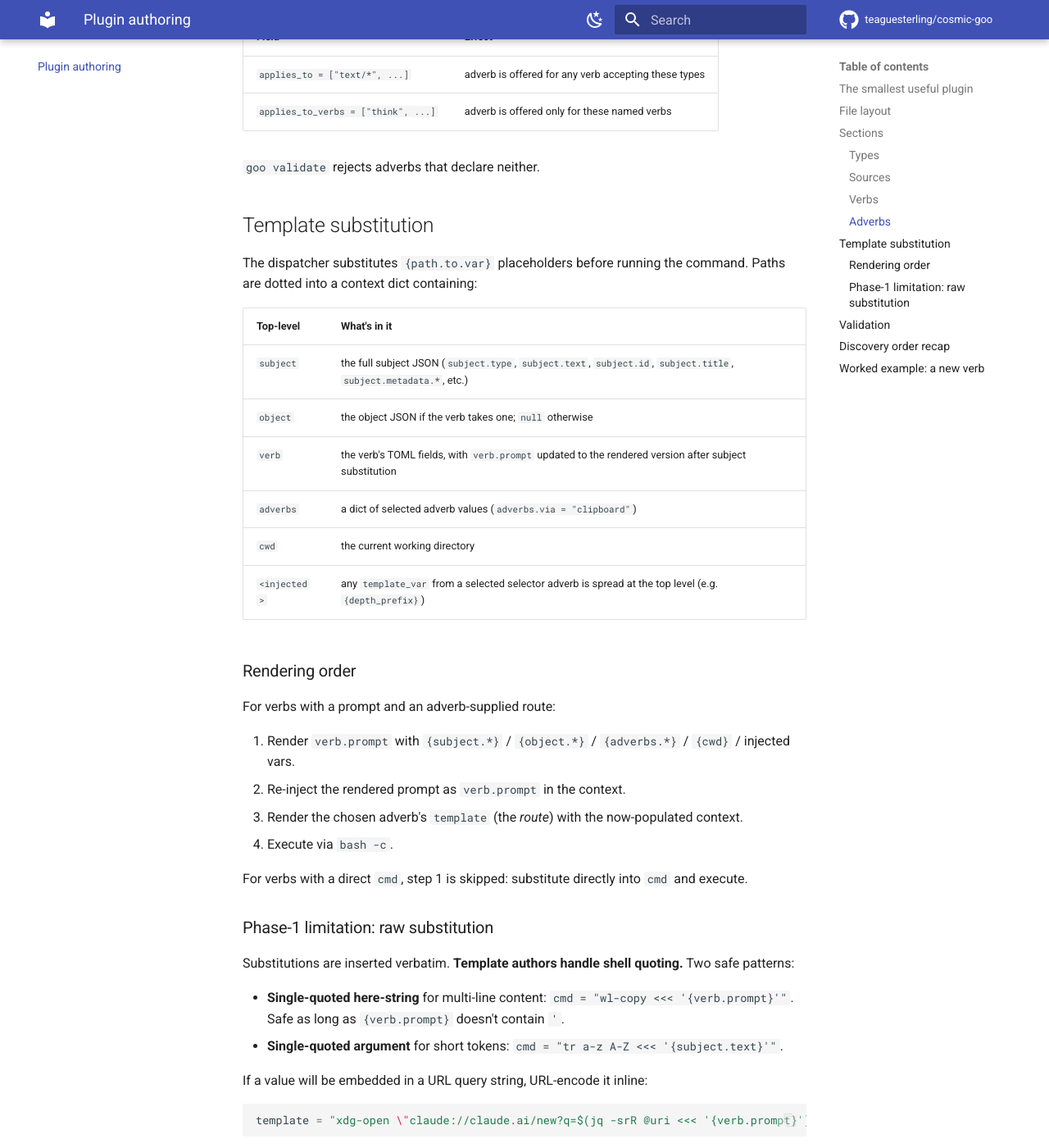
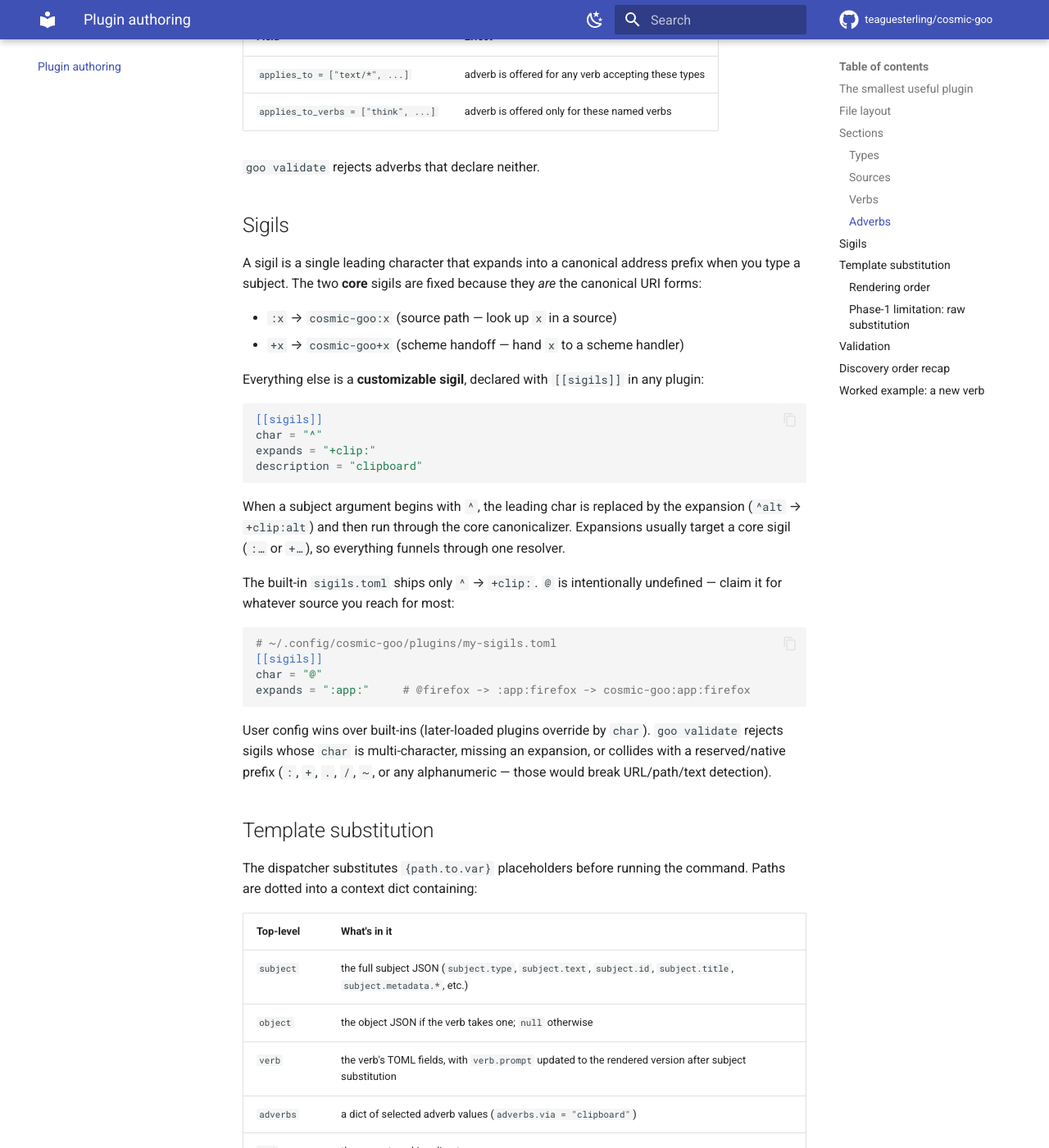
Before and after one commit to teaguesterling/cosmic-goo, an MkDocs documentation site: the page built from doc/plugin-authoring.md, in a window 1280 px wide and 1400 px high, scrolled down 4762 px. Shown: the whole window at 82% size. Built offline with MkDocs 1.6.1 and Material for MkDocs 9.7.7, drawn with Linux system fonts in a browser that asks for light colours; comment, search, counter and statistics services are not loaded.

Commit message:
feat: customizable sigils; : replaces @ as the source-path core sigil
Reworks the sigil layer per design discussion.

Core structural sigils (fixed — they ARE the canonical URI forms):
  :x  -> cosmic-goo:x    source path  (was @)
  +x  -> cosmic-goo+x    scheme handoff

Customizable sigils (registry-driven, single char -> expansion):
  - New [[sigils]] plugin contribution type. Registry gains .sigils,
    merged with override-by-char (user config / later plugin wins).
  - address_canonicalize applies a custom sigil's expansion first
    (^alt -> +clip:alt), then the core canonicalizer finishes.
  - Built-in plugins/sigils.toml ships only ^ -> +clip:. @ is left
    intentionally undefined — falls through to text until a user
    claims it (e.g. @ -> :app:).

`:` reads as the canonical form minus the scheme name: :app:firefox is
cosmic-goo:app:firefox, +file:///x is cosmic-goo+file:///x. Freeing @
gives users the most-reached-for punctuation for their own shorthand.

goo validate now checks sigils: single char, has an expansion, and
doesn't collide with a reserved/native prefix (: + . / ~ or alnum).
Validate summary line includes the sigil count.

Tab completion switched from @ to : for source paths:
  goo VERB :<TAB>         -> :app: :ws: :file: ...
  goo VERB :source:<TAB>  -> items (handles colon-containing ids like
                             :ws:0:1 via corrected query stripping)
New __complete `sigils` stage lists registered sigil chars.

Docs: cli-reference addressing table + completion table updated to :;
plugin-authoring gains a Sigils section showing the [[sigils]] form and
the @ -> :app: customization example.

109 tests pass (address.bats reworked for : + a custom-sigil case);
shellcheck clean.

Co-Authored-By: Claude Opus 4.7 (1M context) <noreply@anthropic.com>

````diff
--- a/doc/plugin-authoring.md
+++ b/doc/plugin-authoring.md
@@ -209,6 +209,35 @@ Every adverb declares scope via exactly one of:
 
 `goo validate` rejects adverbs that declare neither.
 
+## Sigils
+
+A sigil is a single leading character that expands into a canonical address prefix when you type a subject. The two **core** sigils are fixed because they *are* the canonical URI forms:
+
+- `:x` → `cosmic-goo:x` (source path — look up `x` in a source)
+- `+x` → `cosmic-goo+x` (scheme handoff — hand `x` to a scheme handler)
+
+Everything else is a **customizable sigil**, declared with `[[sigils]]` in any plugin:
+
+```toml
+[[sigils]]
+char = "^"
+expands = "+clip:"
+description = "clipboard"
+```
+
+When a subject argument begins with `^`, the leading char is replaced by the expansion (`^alt` → `+clip:alt`) and then run through the core canonicalizer. Expansions usually target a core sigil (`:…` or `+…`), so everything funnels through one resolver.
+
+The built-in `sigils.toml` ships only `^` → `+clip:`. `@` is intentionally undefined — claim it for whatever source you reach for most:
+
+```toml
+# ~/.config/cosmic-goo/plugins/my-sigils.toml
+[[sigils]]
+char = "@"
+expands = ":app:"     # @firefox -> :app:firefox -> cosmic-goo:app:firefox
+```
+
+User config wins over built-ins (later-loaded plugins override by `char`). `goo validate` rejects sigils whose `char` is multi-character, missing an expansion, or collides with a reserved/native prefix (`:`, `+`, `.`, `/`, `~`, or any alphanumeric — those would break URL/path/text detection).
+
 ## Template substitution
 
 The dispatcher substitutes `{path.to.var}` placeholders before running the command. Paths are dotted into a context dict containing:
````
Also changed, not shown: doc/cli-reference.md (+13 -6 lines), 6 other files.
